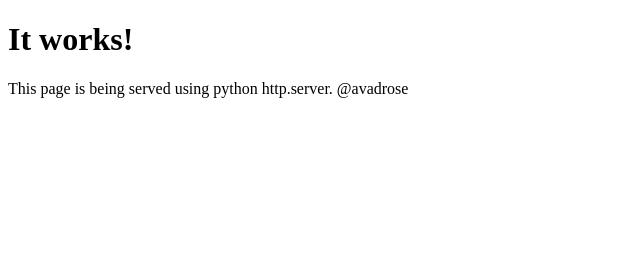
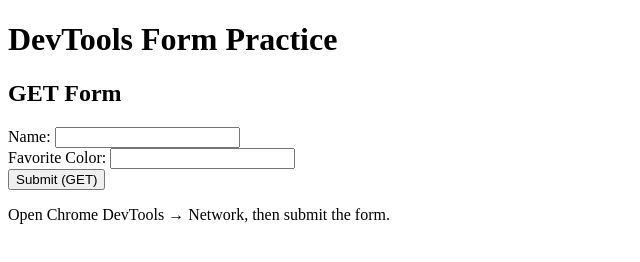
Before and after one commit to avadrose/webworks-ex, a plain HTML site: page index.html in a window 1280 px wide. Shown: the whole page, without its empty margins (0-640 px from the left). Drawn offline with Linux system fonts and the light colour scheme.

Commit message:
explore tools

```diff
--- a/index.html
+++ b/index.html
@@ -2,10 +2,26 @@
 <html>
   <head>
     <meta charset="utf-8" />
-    <title>Web Works Test Page</title>
+    <title>DevTools Form Practice</title>
   </head>
   <body>
-    <h1>It works!</h1>
-    <p>This page is being served using python http.server. @avadrose</p>
+    <h1>DevTools Form Practice</h1>
+
+    <h2>GET Form</h2>
+    <form method="GET" action="/">
+      <label>
+        Name:
+        <input name="name" />
+      </label>
+      <br />
+      <label>
+        Favorite Color:
+        <input name="color" />
+      </label>
+      <br />
+      <button type="submit">Submit (GET)</button>
+    </form>
+
+    <p>Open Chrome DevTools → Network, then submit the form.</p>
   </body>
 </html>
```
Also changed, not shown: 1 other file.
